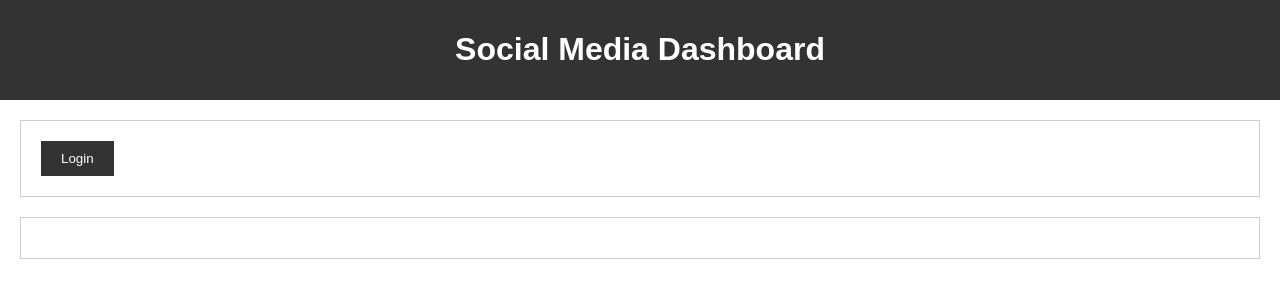
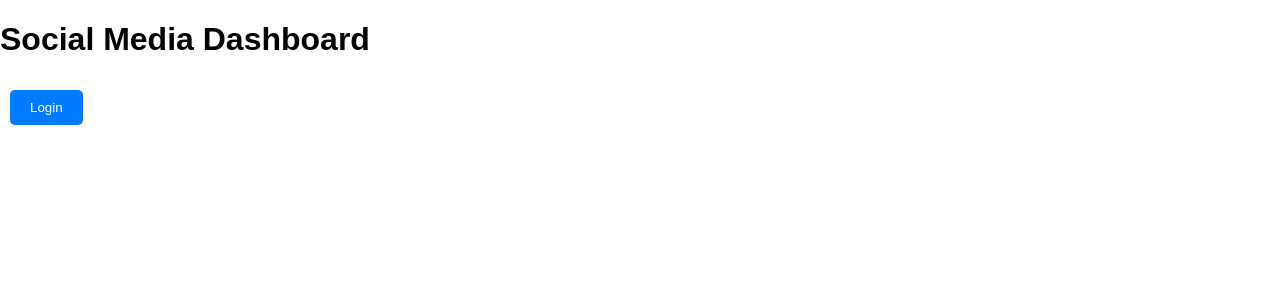
Before and after one commit to rajaratnampiranavan/CodeAlpha_Project_-TASK-3-R.Piranavan., a plain HTML site: page index.html in a window 1280 px wide. Drawn offline with Linux system fonts and the light colour scheme.

Commit message:
Update style.css

```diff
--- a/css/style.css
+++ b/css/style.css
@@ -3,24 +3,26 @@ body {
   margin: 0;
   padding: 0;
 }
-header {
-  background-color: #333;
-  color: white;
+
+.container {
+  max-width: 800px;
+  margin: 50px auto;
+  padding: 20px;
+  border: 1px solid #ccc;
+  border-radius: 5px;
   text-align: center;
-  padding: 10px 0;
 }
-section {
-  padding: 20px;
-  margin: 20px;
-  border: 1px solid #ccc;
-}
+
 button {
   padding: 10px 20px;
-  background-color: #333;
+  margin: 10px;
+  border: none;
+  background-color: #007bff;
   color: white;
-  border: none;
+  border-radius: 5px;
   cursor: pointer;
 }
+
 button:hover {
-  background-color: #555;
+  background-color: #0056b3;
 }
```
